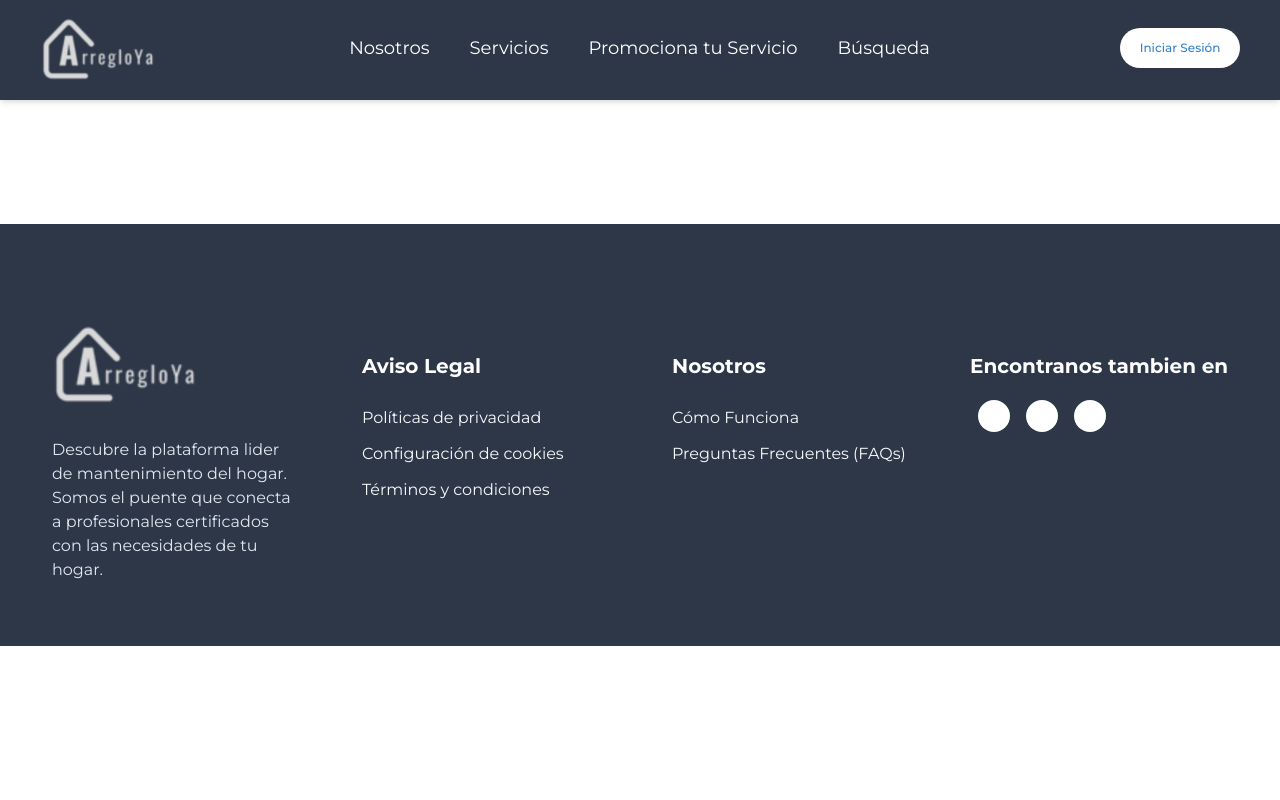
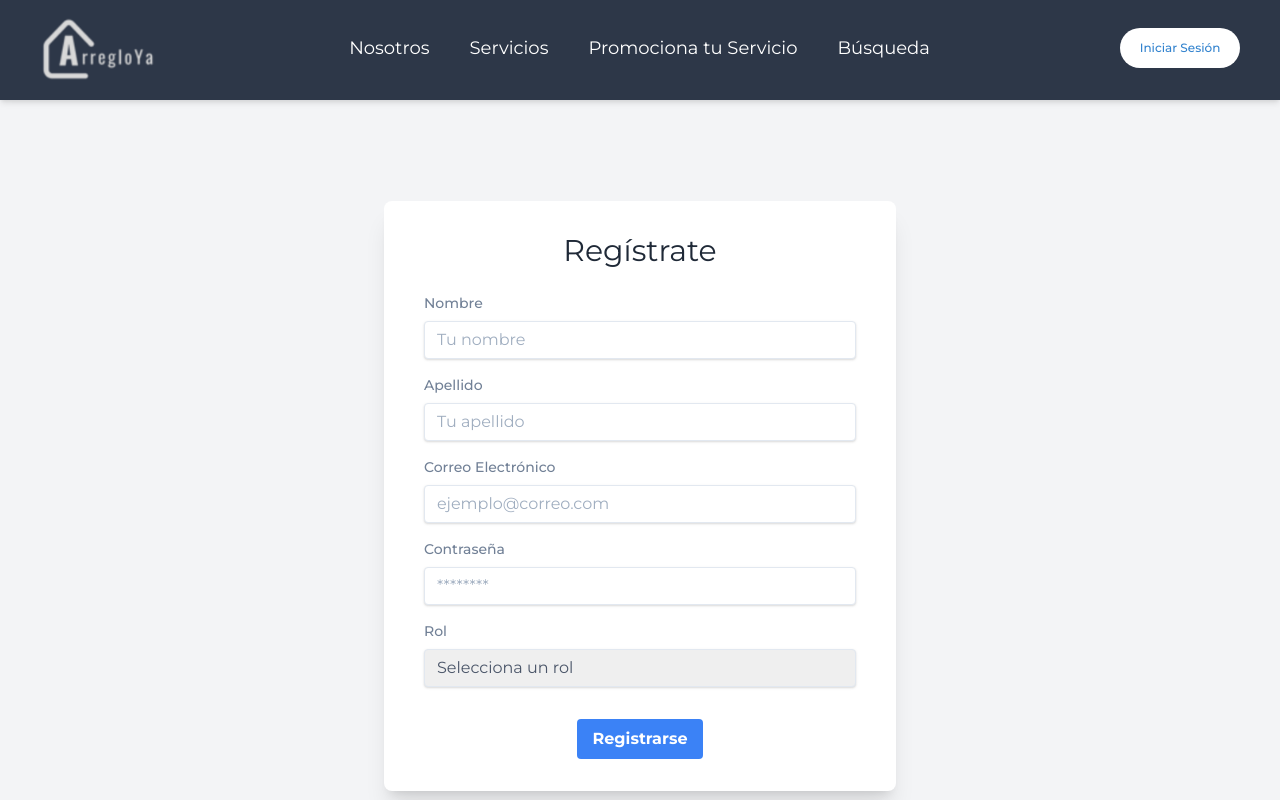
Before and after one commit to No-Country-simulation/s17-08-m-java-react, a React (Create React App) app in the folder client/: page /register in a window 1280 px wide. Shown: the top 800 px of the page. Built offline with nearby package versions, Linux system fonts and the light colour scheme.

Commit message:
Agrego de pagina Registro

```diff
--- a/client/src/App.js
+++ b/client/src/App.js
@@ -10,6 +10,7 @@ import Activation from './assets/pages/Activation';
 import './assets/css/animate.css';
 import './assets/css/tailwind.css';
 import Servicios from './assets/pages/Servicios';
+import Register from './assets/pages/Registrate';
 
 function App() {
     return (
@@ -20,6 +21,7 @@ function App() {
                 <Route path="/plomero" element={<PlomeroPage />} />
                 <Route path="/formulario-albanil" element={<FormularioAlbañil />} />
                 <Route path="/login" element={<Login />} />
+                <Route path="/register" element={<Register />} />
                 <Route path="/nosotros" element={<Nosotros />} />
                 <Route path='/activation' element={<Activation/>}/>
                 <Route path='/servicios' element={<Servicios/>}/>
--- a/client/src/assets/pages/Login.js
+++ b/client/src/assets/pages/Login.js
@@ -1,9 +1,9 @@
 import React, {useState} from 'react';
-import facebook from '../images/facebook2.svg'
-import google from '../images/google2.svg'
-import Logo from '../images/ArregloYa 3.png'
+import facebook from '../images/facebook2.svg';
+import google from '../images/google2.svg';
+import Logo from '../images/ArregloYa 3.png';
 import instance from '../../api/axios';
-import { useNavigate } from 'react-router-dom';
+import { useNavigate, Link } from 'react-router-dom';
 
 function Login() {
     const [username, setUsername] = useState();
@@ -31,10 +31,9 @@ function Login() {
     }
 
     return (
-
         <div className="flex items-center justify-center">
-            <div className="w-full max-w-xs ">
-            <img src={Logo} alt=""  className="  px-24 "/>
+            <div className="w-full max-w-xs">
+                <img src={Logo} alt=""  className="  px-24 "/>
                 <form className="bg-white shadow-md rounded px-8 pt-6 pb-8 mb-4" onSubmit={handleSubmit}>
                     <div className="mb-4">
                         <label className="block text-gray-700 text-sm font-bold mb-2" htmlFor="email">
@@ -61,20 +60,20 @@ function Login() {
                         </button>
                     </div>
                     <div>
-                        <p className="inline-block align-baseline  text-sm text-gray-700 " href="/register">
+                        <p className="inline-block align-baseline text-sm text-gray-700">
                             ¿Aún no tienes cuenta?
                         </p>
-                        <a className="inline-block align-baseline  font-bold text-sm text-blue-700 hover:text-blue-500" href="/register">
+                        <Link to="/register" className="inline-block align-baseline font-bold text-sm text-blue-700 hover:text-blue-500">
                              Regístrate
-                        </a>
+                        </Link>
                     </div>
                     <div className="mt-4 flex justify-center gap-4">
                         <button className="bg-blue-500 hover:bg-blue-700 text-white font-bold py-2 px-4 rounded-full inline-flex items-center">
                             <img src={google} alt="Google" className="fill-current w-4 h-4 mr-0"/>
                         </button>
                         <button className="bg-blue-500 hover:bg-blue-700 text-white font-bold py-2 px-4 rounded-full inline-flex items-center w-12 h-12">
-    <img src={facebook} alt="Facebook" className="w-6 h-6"/>
-</button>
+                            <img src={facebook} alt="Facebook" className="w-6 h-6"/>
+                        </button>
                     </div>
                 </form>
             </div>
--- /dev/null
+++ b/client/src/assets/pages/Registrate.js
@@ -0,0 +1,117 @@
+import React, { useState } from 'react';
+import { useNavigate } from 'react-router-dom';
+import instance from '../../api/axios';
+
+function Register() {
+  const [formData, setFormData] = useState({
+    firstName: '',
+    lastName: '',
+    email: '',
+    password: '',
+    role: ''
+  });
+  const navigate = useNavigate();
+
+  const handleChange = (e) => {
+    setFormData({
+      ...formData,
+      [e.target.name]: e.target.value
+    });
+  }
+
+  const handleSubmit = async (e) => {
+    e.preventDefault();
+    try {
+      const { data } = await instance.post('/auth/register', formData);
+      if (data) {
+        navigate('/login');
+      }
+    } catch (error) {
+      console.error('Registration error:', error);
+    }
+  }
+
+  return (
+    <div className="flex items-center justify-center h-screen bg-gray-100">
+      <div className="w-full max-w-lg px-10 py-8 bg-white rounded-lg shadow-xl">
+        <div className="mb-6 text-3xl font-light text-center text-gray-800">
+          Regístrate
+        </div>
+        <form onSubmit={handleSubmit}>
+          <div className="mb-4">
+            <label className="block mb-2 text-sm font-medium text-gray-600">Nombre</label>
+            <input
+              type="text"
+              name="firstName"
+              value={formData.firstName}
+              onChange={handleChange}
+              className="w-full px-3 py-2 leading-tight text-gray-700 border rounded shadow appearance-none focus:outline-none focus:shadow-outline"
+              placeholder="Tu nombre"
+              required
+            />
+          </div>
+          <div className="mb-4">
+            <label className="block mb-2 text-sm font-medium text-gray-600">Apellido</label>
+            <input
+              type="text"
+              name="lastName"
+              value={formData.lastName}
+              onChange={handleChange}
+              className="w-full px-3 py-2 leading-tight text-gray-700 border rounded shadow appearance-none focus:outline-none focus:shadow-outline"
+              placeholder="Tu apellido"
+              required
+            />
+          </div>
+          <div className="mb-4">
+            <label className="block mb-2 text-sm font-medium text-gray-600">Correo Electrónico</label>
+            <input
+              type="email"
+              name="email"
+              value={formData.email}
+              onChange={handleChange}
+              className="w-full px-3 py-2 leading-tight text-gray-700 border rounded shadow appearance-none focus:outline-none focus:shadow-outline"
+              placeholder="ejemplo@correo.com"
+              required
+            />
+          </div>
+          <div className="mb-4">
+            <label className="block mb-2 text-sm font-medium text-gray-600">Contraseña</label>
+            <input
+              type="password"
+              name="password"
+              value={formData.password}
+              onChange={handleChange}
+              className="w-full px-3 py-2 leading-tight text-gray-700 border rounded shadow appearance-none focus:outline-none focus:shadow-outline"
+              placeholder="********"
+              required
+            />
+          </div>
+          <div className="mb-4">
+            <label className="block mb-2 text-sm font-medium text-gray-600">Rol</label>
+            <select
+              name="role"
+              value={formData.role}
+              onChange={handleChange}
+              className="w-full px-3 py-2 leading-tight text-gray-700 border rounded shadow appearance-none focus:outline-none focus:shadow-outline"
+              required
+            >
+              <option value="">Selecciona un rol</option>
+              <option value="CLIENT">Cliente</option>
+              <option value="PROFESSIONAL">Profesional</option>
+            </select>
+          </div>
+          <div className="flex items-center justify-center mt-8">
+            <button
+              type="submit"
+              className="px-4 py-2 font-bold text-white bg-blue-500 rounded hover:bg-blue-700 focus:outline-none focus:shadow-outline"
+            >
+              Registrarse
+            </button>
+          </div>
+        </form>
+      </div>
+    </div>
+  );
+}
+
+export default Register;
```
